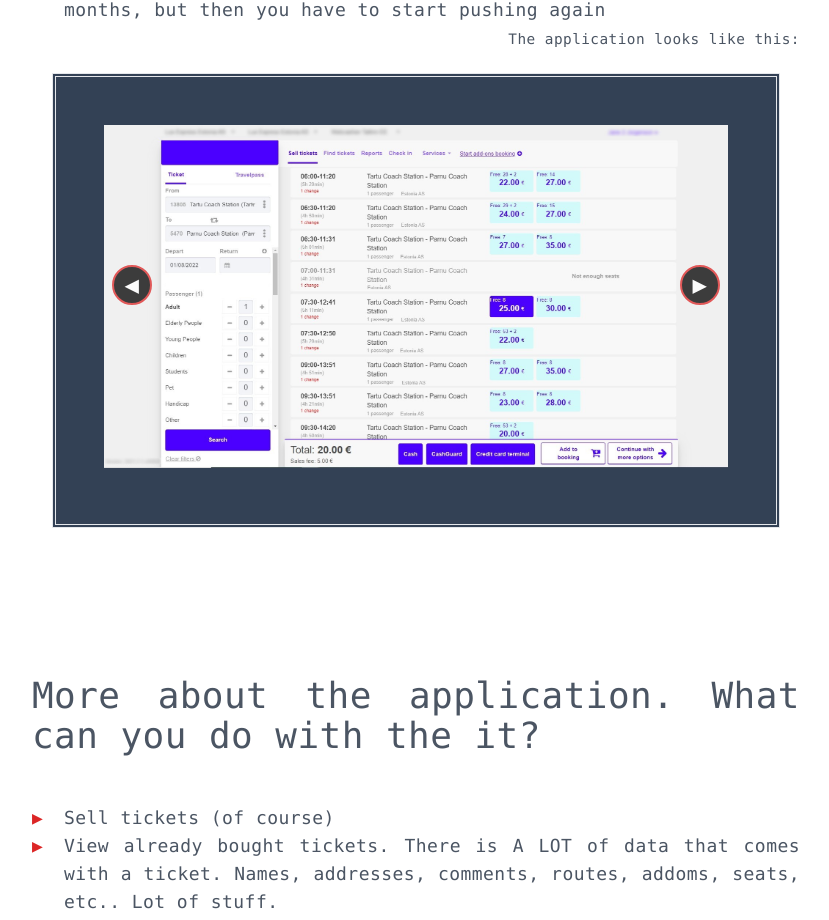
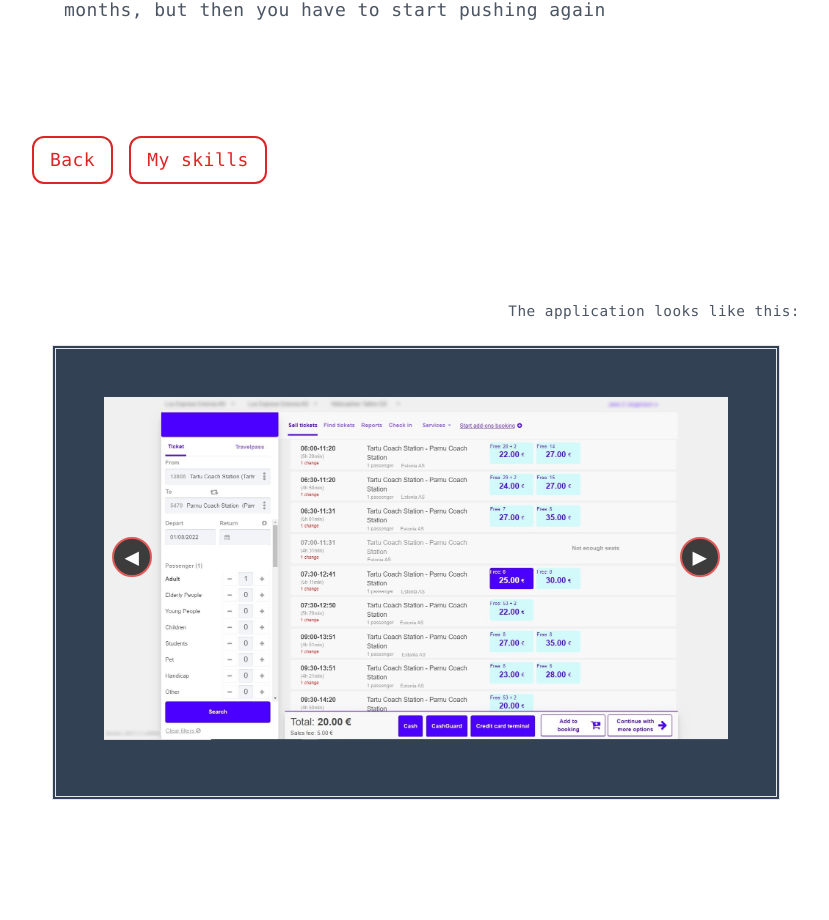
Before and after one commit to liisi29/portfolio, a Next.js app: page /cashier in a window 1280 px wide. Shown: the part 3392-4312 px from the top of the page, without its empty margins (224-1053 px from the left). Built offline with nearby package versions, Linux system fonts and the light colour scheme.

Commit message:
Added back link controls

```diff
--- /dev/null
+++ b/components/elements/links/LinkBack.tsx
@@ -0,0 +1,28 @@
+import { useRouter } from "next/router";
+
+export default function LinkBack() {
+  const router = useRouter();
+  const q = router;
+
+  const clickHandler = () => {
+    const path = router.asPath.match(/\?back=(.*)$/);
+    let back = null;
+    if (path && path?.length > 0) {
+      back = path[1];
+    }
+    debugger;
+    if (back !== null) {
+      router.push(back);
+    } else {
+      router.back();
+    }
+  };
+  return (
+    <button
+      onClick={clickHandler}
+      className="animate-pop _animation-fill-backwards _link "
+    >
+      Back
+    </button>
+  );
+}
--- /dev/null
+++ b/components/elements/links/LinkMainPage.tsx
@@ -0,0 +1,11 @@
+import Link from "next/link";
+
+export default function LinkMainPage() {
+  return (
+    <Link href="/">
+      <button className="animate-pop _animation-fill-backwards _link ">
+        Go to main page
+      </button>
+    </Link>
+  );
+}
--- /dev/null
+++ b/components/elements/links/LinkMainPageWork.tsx
@@ -0,0 +1,11 @@
+import Link from "next/link";
+
+export default function LinkMainPageWork() {
+  return (
+    <Link href="/#work">
+      <button className="animate-pop _animation-fill-backwards _link ">
+        Go to main page Work
+      </button>
+    </Link>
+  );
+}
--- a/components/elements/links/LinkMainProject.tsx
+++ b/components/elements/links/LinkMainProject.tsx
@@ -1,8 +1,11 @@
 import Link from "next/link";
+import { useRouter } from "next/router";
 
-export default function LinkMainProject() {
+export default function LinkMainProject({ back }: { back?: string }) {
+  const base = "/cashier";
+  const url = !!back ? `${base}?back=${back}` : base;
   return (
-    <Link href="/cashier">
+    <Link href={url}>
       <button className="animate-pop _animation-fill-backwards _link ">
         Read about my main project
       </button>
--- /dev/null
+++ b/components/elements/links/LinkSkills.tsx
@@ -0,0 +1,11 @@
+import Link from "next/link";
+
+export default function LinkSkills() {
+  return (
+    <Link href="/skills">
+      <button className="animate-pop _animation-fill-backwards _link ">
+        My skills
+      </button>
+    </Link>
+  );
+}
--- /dev/null
+++ b/components/elements/links/LinkStackMainPage.tsx
@@ -0,0 +1,11 @@
+import Link from "next/link";
+
+export default function LinkStackMainPage() {
+  return (
+    <Link href="/#stack">
+      <button className="animate-pop _animation-fill-backwards _link ">
+        Go to main page Stack
+      </button>
+    </Link>
+  );
+}
--- a/components/elements/timeline/Timeline.tsx
+++ b/components/elements/timeline/Timeline.tsx
@@ -4,6 +4,7 @@ import { blocks, IBlock } from "./cv";
 import BlockListWithTriangles from "../BlockListWithTriangles";
 import InlineListWithDots from "../InlineListWithDots";
 import LinkMainProject from "../links/LinkMainProject";
+import { useRouter } from "next/router";
 
 const contentBg = "bg-transparent";
 const contentShadow = ""; // "shadow-md";
@@ -83,6 +84,8 @@ function Element({ props }: { props: Partial<IBlock> }) {
   const { title, body, side, date, company, more } = props;
   const col =
     side === "left" ? "col-start-1 col-end-5" : "col-start-6 col-end-10";
+  const router = useRouter();
+
   return (
     <div
       className={`${col} ${contentBg} ${contentShadow} p-4 rounded-xl my-4 mr-auto relative`}
@@ -101,7 +104,7 @@ function Element({ props }: { props: Partial<IBlock> }) {
       </div>
       {more && (
         <div className="my-4">
-          <LinkMainProject />
+          <LinkMainProject back={"/#work"} />
         </div>
       )}
     </div>
--- a/components/pages/stack/StackLogos.tsx
+++ b/components/pages/stack/StackLogos.tsx
@@ -8,7 +8,7 @@ const { message } = {
   message: "Since:",
 };
 
-const base = "/skills#";
+const base = "/skills/#";
 // prettier-ignore
 const { list } = {
   list: [
@@ -36,7 +36,7 @@ export default function StackLogos() {
   const router = useRouter();
 
   const clickHandler = (href: string) => {
-    router.push(href);
+    router.push(`${href}?back=/#stack`);
   };
 
   return (
--- a/pages/cashier/index.tsx
+++ b/pages/cashier/index.tsx
@@ -9,6 +9,9 @@ import LifeLessons from "@components/pages/webcashier/lifeLessons";
 import Me from "@components/pages/webcashier/me";
 import Responsibilities from "@components/pages/webcashier/responsibilities";
 import Stack from "@components/pages/webcashier/stack";
+import LinkSkills from "@components/elements/links/LinkSkills";
+import LinkMainPageWork from "@components/elements/links/LinkMainPageWork";
+import LinkBack from "@components/elements/links/LinkBack";
 
 export default function WebCashier() {
   return (
@@ -36,6 +39,15 @@ export default function WebCashier() {
           </div>
         </div>
         <LifeLessons />
+        <div className="my-28 flex">
+          <div className="mr-4">
+            <LinkBack />
+          </div>
+          <div>
+            {" "}
+            <LinkSkills />
+          </div>
+        </div>
         <Display />
         <Application />
         <Aurelia />
--- a/pages/skills.tsx
+++ b/pages/skills.tsx
@@ -1,3 +1,4 @@
+import LinkBack from "@components/elements/links/LinkBack";
 import LinkMainProject from "@components/elements/links/LinkMainProject";
 import LayoutPage from "@components/layout/LayoutPage";
 import StackTable from "@components/pages/stack/StackTable";
@@ -11,8 +12,13 @@ export default function WebCashier() {
           <h2>What stack I have used and learned</h2>
         </div>
         <StackTable />
-        <div className="my-28">
-          <LinkMainProject />
+        <div className="my-28 flex">
+          <div className="mr-4">
+            <LinkBack />
+          </div>
+          <div>
+            <LinkMainProject />
+          </div>
         </div>
       </div>
     </LayoutPage>
```
